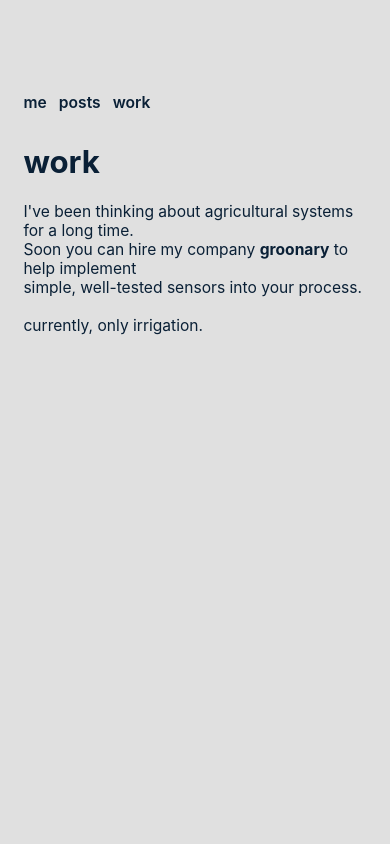
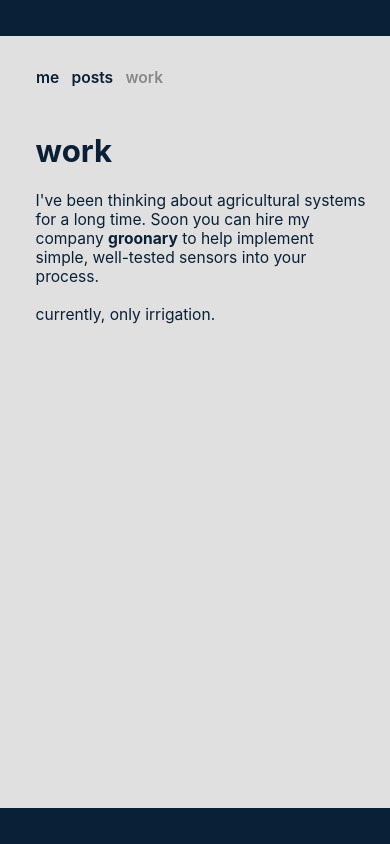
Before and after one commit to tienonic/nicholasmeln.github.io, a plain HTML site: page work.html in a window 390 px wide. Drawn offline with Linux system fonts and the light colour scheme.

Commit message:
updated everything a bit and added more mobile stuff

```diff
--- a/work.html
+++ b/work.html
@@ -18,6 +18,7 @@
       color: #0a2036;
       text-decoration: none;
       font-weight: 600;
+      transition: color 0.2s;
     }
     a:hover {
       text-decoration: underline;
@@ -34,26 +35,52 @@
     }
     @media (max-width: 600px) {
       html { font-size: 4vw; max-width: 100vw; }
-      body { margin: 4vh auto 0; padding: 0 0.5rem; }
+      body { margin: 0; padding: 52px 0.5rem 0 20px; }
       h1 { font-size: 2rem; }
+      nav {
+        position: fixed;
+        top: 56px;
+        left: 18px;
+        width: calc(100vw - 36px);
+        background: #e0e0e0;
+        padding: 12px 0 12px 18px;
+        margin: 0;
+        border-radius: 8px;
+        z-index: 1100;
+      }
       nav a { margin-right: 0.5rem; }
+      .ribbon {
+        width: 100vw;
+        height: 36px;
+        background: #0a2036;
+        position: fixed;
+        left: 0;
+        z-index: 1200;
+      }
+      .ribbon.top { top: 0; }
+      .ribbon.bottom { bottom: 0; }
+    }
+    .nav-current {
+      color: #888;
+      pointer-events: none;
+      cursor: default;
     }
   </style>
 </head>
 <body>
+  <div class="ribbon top"></div>
   <nav>
     <a href="index.html">me</a>
     <a href="posts.html">posts</a>
-    <a href="work.html">work</a>
+    <a href="work.html" class="nav-current">work</a>
   </nav>
 
   <h1>work</h1>
-  <p style="max-width: 600px;">
-    I've been thinking about agricultural systems for a long time.<br>
- Soon you can hire my company <strong>groonary</strong> to help implement<br>
- simple, well-tested sensors into your process.<br>
-   <br>
- currently, only irrigation.
+  <p style="max-width: 375px;">
+    I've been thinking about agricultural systems for a long time. Soon you can hire my company <strong>groonary</strong> to help implement simple, well-tested sensors into your process.<br>
+    <br>
+    currently, only irrigation.
   </p>
+  <div class="ribbon bottom"></div>
 </body>
 </html>
```
Also changed, not shown: index.html (+13 -2 lines), posts.html (+31 -2 lines).
